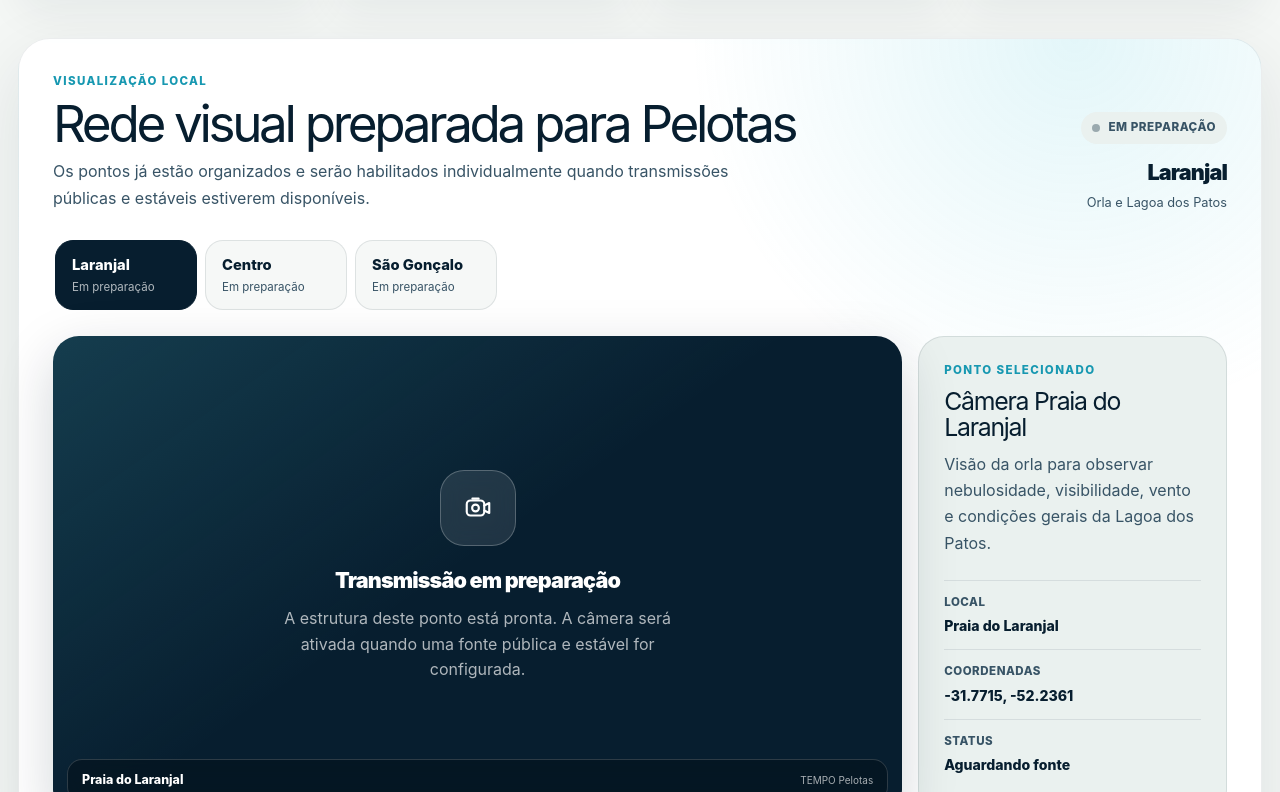
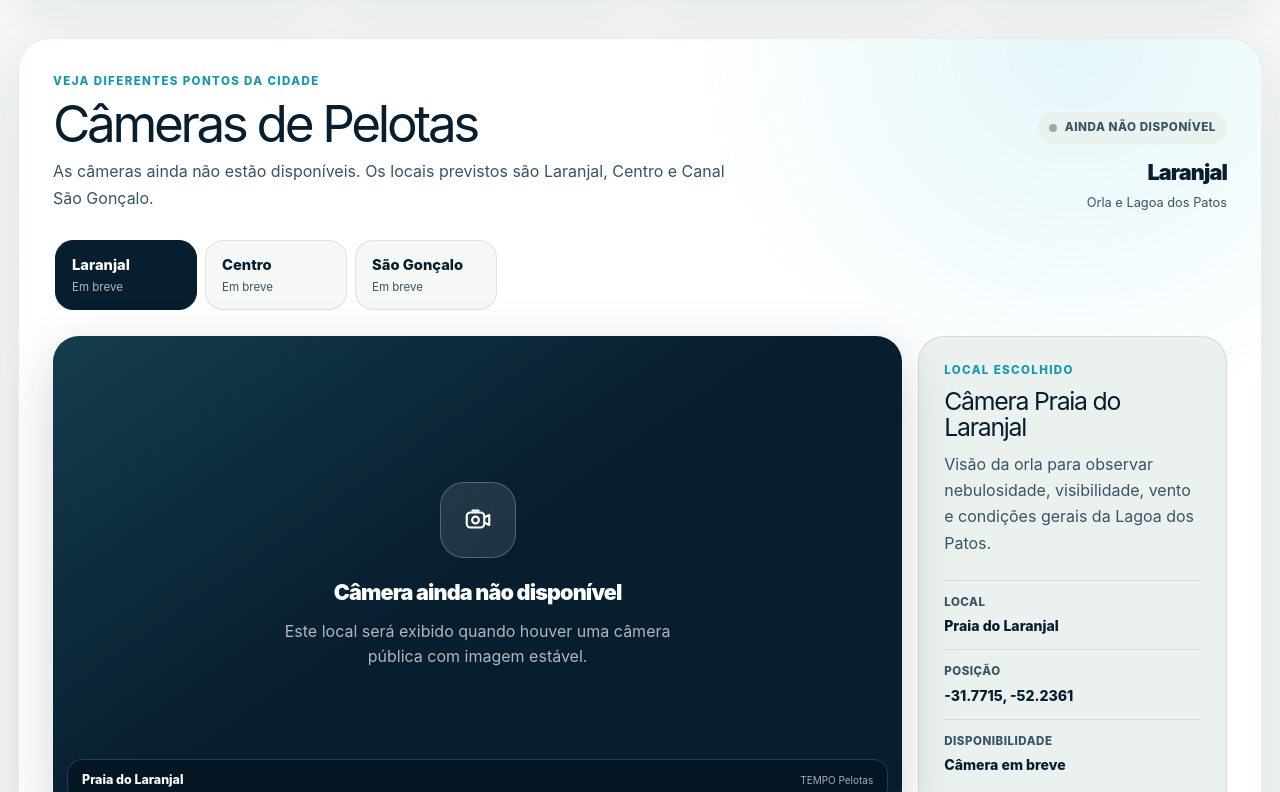
Before and after one commit to agenciamobi/tempopelotas, a Next.js app: page /cameras-ao-vivo-pelotas in a window 1280 px wide. Shown: the part 688-1480 px from the top of the page. Built offline with nearby package versions, Linux system fonts and the light colour scheme; no server answers.

Commit message:
Simplifica textos das câmeras para visitantes

```diff
--- a/components/weather-camera-explorer.tsx
+++ b/components/weather-camera-explorer.tsx
@@ -39,14 +39,14 @@ export function WeatherCameraExplorer({ cameras }: WeatherCameraExplorerProps) {
     <section className="camera-explorer" aria-labelledby="camera-explorer-title">
       <div className="camera-explorer-heading">
         <div>
-          <span className="eyebrow">Visualização local</span>
+          <span className="eyebrow">Veja diferentes pontos da cidade</span>
           <h2 id="camera-explorer-title">
-            {hasOnlineCamera ? "Observe Pelotas em tempo real" : "Rede visual preparada para Pelotas"}
+            {hasOnlineCamera ? "Acompanhe Pelotas pelas câmeras" : "Câmeras de Pelotas"}
           </h2>
           <p>
             {hasOnlineCamera
-              ? "Escolha um ponto da cidade. A transmissão externa só é carregada depois do seu toque, preservando desempenho e consumo de dados."
-              : "Os pontos já estão organizados e serão habilitados individualmente quando transmissões públicas e estáveis estiverem disponíveis."}
+              ? "Escolha um local para observar o céu, a visibilidade e a presença de chuva. A câmera será aberta quando você tocar no botão."
+              : "As câmeras ainda não estão disponíveis. Os locais previstos são Laranjal, Centro e Canal São Gonçalo."}
           </p>
         </div>
         <div className="camera-live-summary" aria-live="polite">
@@ -54,14 +54,14 @@ export function WeatherCameraExplorer({ cameras }: WeatherCameraExplorerProps) {
             className={`camera-status camera-status--${selectedCamera.status}`}
           >
             <i aria-hidden="true" />
-            {selectedCamera.status === "online" ? "Disponível" : "Em preparação"}
+            {selectedCamera.status === "online" ? "Disponível" : "Ainda não disponível"}
           </span>
           <strong>{selectedCamera.shortName}</strong>
           <small>{selectedCamera.observation}</small>
         </div>
       </div>
 
-      <div className="camera-selector" role="tablist" aria-label="Pontos de câmera">
+      <div className="camera-selector" role="tablist" aria-label="Escolha uma câmera">
         {cameras.map((camera) => {
           const isSelected = camera.id === selectedCamera.id;
 
@@ -75,7 +75,7 @@ export function WeatherCameraExplorer({ cameras }: WeatherCameraExplorerProps) {
               onClick={() => selectCamera(camera)}
             >
               <span>{camera.shortName}</span>
-              <small>{camera.status === "online" ? "Ao vivo" : "Em preparação"}</small>
+              <small>{camera.status === "online" ? "Ao vivo" : "Em breve"}</small>
             </button>
           );
         })}
@@ -104,7 +104,7 @@ export function WeatherCameraExplorer({ cameras }: WeatherCameraExplorerProps) {
                   <CameraIcon />
                 </span>
                 <strong>Abrir câmera</strong>
-                <small>A transmissão será carregada agora</small>
+                <small>Toque para começar a assistir</small>
               </button>
             )
           ) : (
@@ -112,10 +112,9 @@ export function WeatherCameraExplorer({ cameras }: WeatherCameraExplorerProps) {
               <span className="camera-placeholder-icon">
                 <CameraIcon />
               </span>
-              <strong>Transmissão em preparação</strong>
+              <strong>Câmera ainda não disponível</strong>
               <p>
-                A estrutura deste ponto está pronta. A câmera será ativada quando uma fonte pública
-                e estável for configurada.
+                Este local será exibido quando houver uma câmera pública com imagem estável.
               </p>
             </div>
           )}
@@ -125,8 +124,8 @@ export function WeatherCameraExplorer({ cameras }: WeatherCameraExplorerProps) {
           </div>
         </div>
 
-        <aside className="camera-details" aria-label="Informações da câmera selecionada">
-          <span className="eyebrow">Ponto selecionado</span>
+        <aside className="camera-details" aria-label="Informações da câmera escolhida">
+          <span className="eyebrow">Local escolhido</span>
           <h3>{selectedCamera.name}</h3>
           <p>{selectedCamera.description}</p>
           <dl>
@@ -135,14 +134,14 @@ export function WeatherCameraExplorer({ cameras }: WeatherCameraExplorerProps) {
               <dd>{selectedCamera.area}</dd>
             </div>
             <div>
-              <dt>Coordenadas</dt>
+              <dt>Posição</dt>
               <dd>
                 {selectedCamera.latitude.toFixed(4)}, {selectedCamera.longitude.toFixed(4)}
               </dd>
             </div>
             <div>
-              <dt>Status</dt>
-              <dd>{selectedCamera.status === "online" ? "Câmera disponível" : "Aguardando fonte"}</dd>
+              <dt>Disponibilidade</dt>
+              <dd>{selectedCamera.status === "online" ? "Câmera disponível" : "Câmera em breve"}</dd>
             </div>
           </dl>
           {selectedCamera.publicUrl ? (
@@ -152,17 +151,17 @@ export function WeatherCameraExplorer({ cameras }: WeatherCameraExplorerProps) {
               target="_blank"
               rel="noreferrer"
             >
-              Abrir na fonte original
+              Abrir página da câmera
               <span aria-hidden="true">↗</span>
             </a>
           ) : null}
         </aside>
       </div>
 
-      <div className="camera-list" aria-label="Resumo dos pontos de câmera">
+      <div className="camera-list" aria-label="Outras câmeras">
         {cameras.map((camera) => {
           const statusLabel =
-            camera.status === "online" ? "Disponível" : "Em preparação";
+            camera.status === "online" ? "Disponível" : "Em breve";
 
           return (
             <button
```
